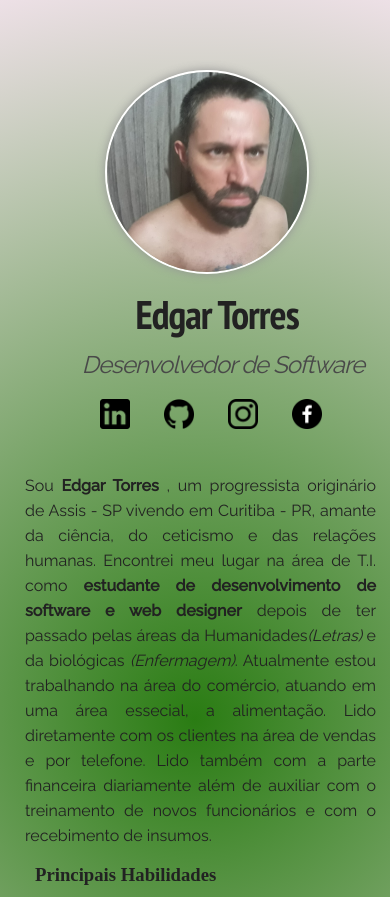
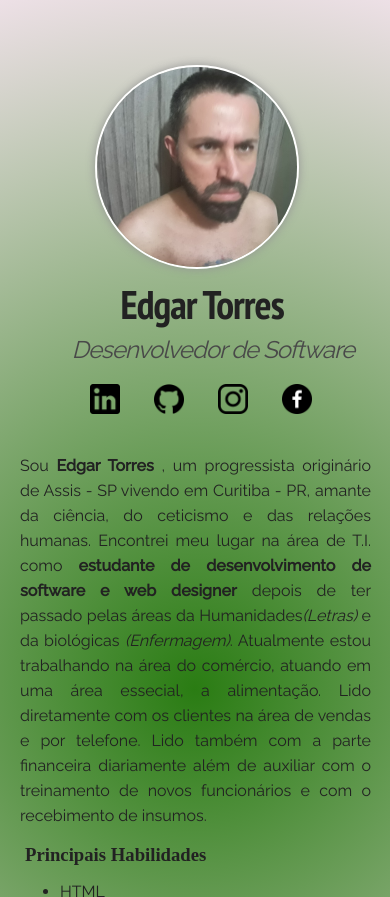
Before and after one commit to torres-dev/torres-dev.github.io, a plain HTML site: page index.html in a window 390 px wide. Shown: the top 897 px of the page. Drawn offline with Linux system fonts and the light colour scheme; a web font is replaced by a local one.

Commit message:
Responsividade para res. menores que 400

```diff
--- a/css/style.css
+++ b/css/style.css
@@ -167,13 +167,12 @@ a:hover{
     .container, .profile, h1,h3,h4,h5,.footer {
     width:90%;
     text: 100px;
-    margin: 10px;
+    margin: 5px;
     text-align: justify;
 
 }
 .profile{
-    padding:30px;
-
+    padding:30px 30px;
 }
 .h2{
     text: 100px;
@@ -188,7 +187,11 @@ body{
 
 }
 h1,h2{
-    text-align: center;}
+    text-align: center;
+}
+
+
+
 
 .foto-principal{
     width: 200px;
```
Lines whose indentation alone changed are shown as unchanged.
